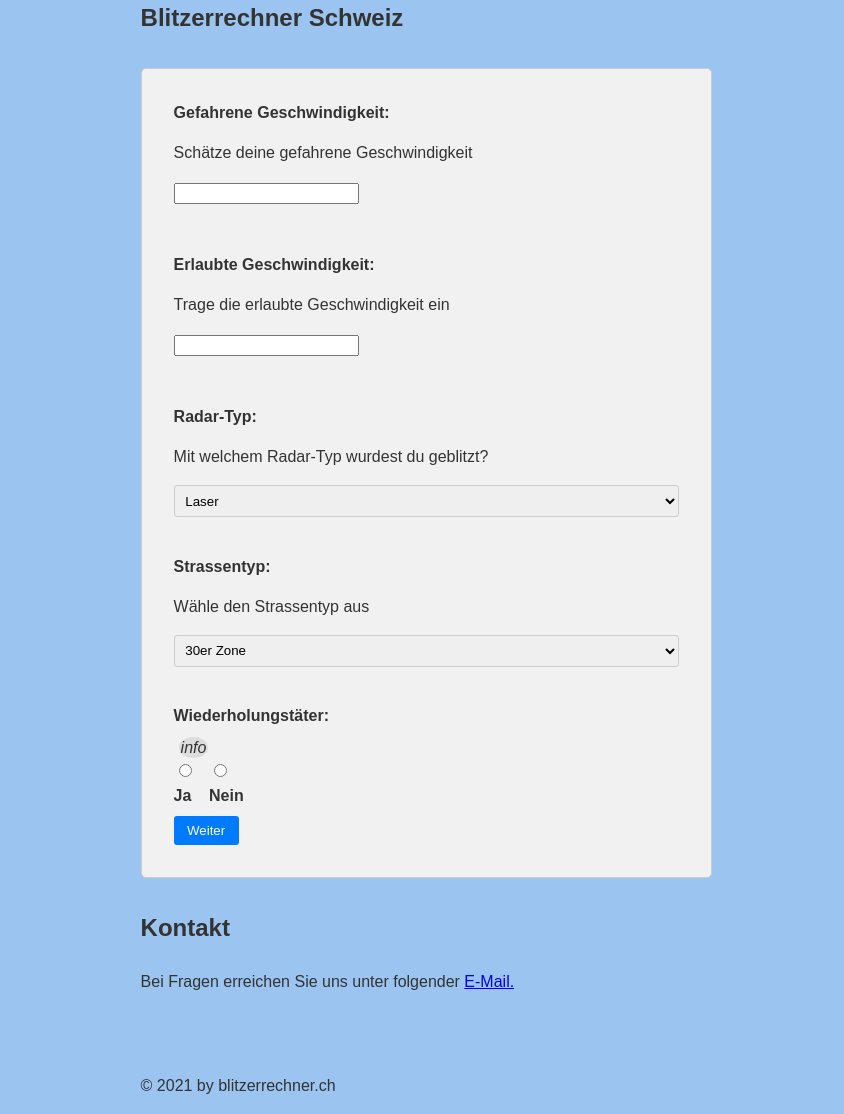
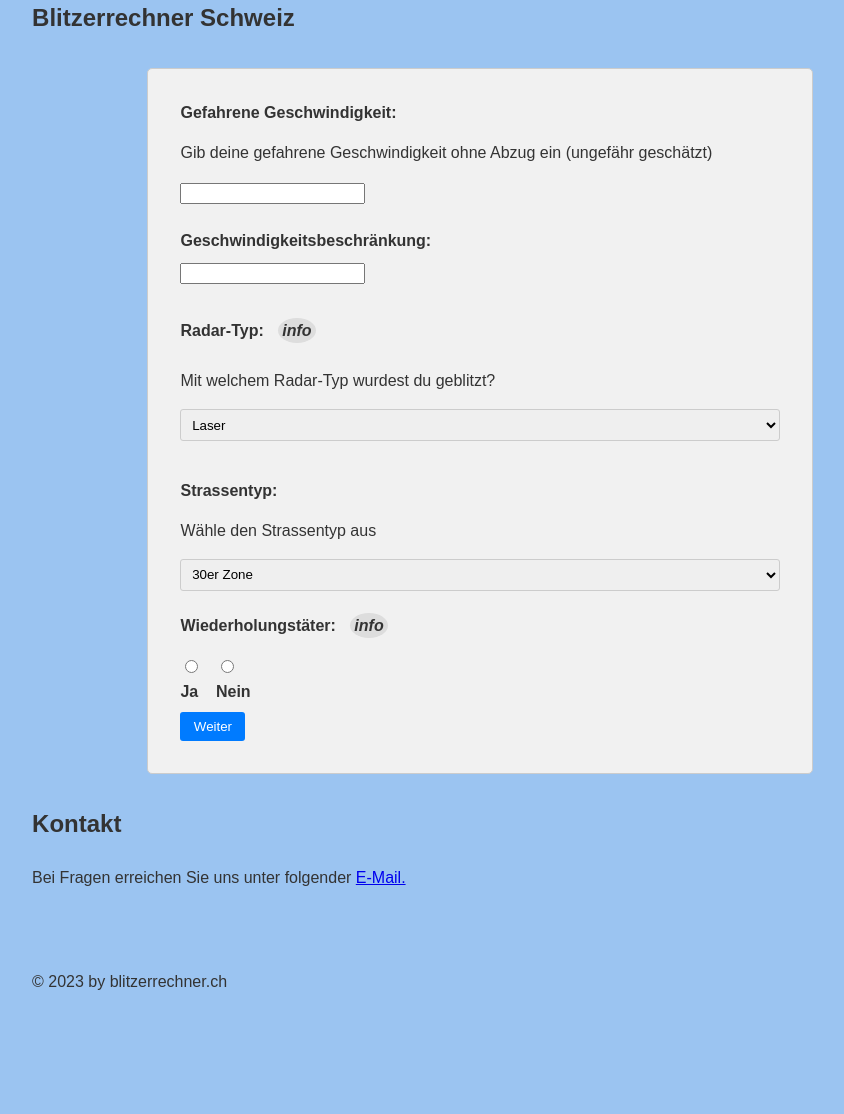
Before and after one commit to yalais/Blitzerrechner-Schweiz, a Flask app: page /eingabe in a window 1280 px wide; the page is wider, and only the part inside the window is pictured. Shown: that part, without its empty margins (309-1153 px from the left). After the commit the page ends 990 px from the top of that part, so only its background shows below. Run offline with Flask 3, Linux system fonts and the light colour scheme.

Commit message:
minor changes

```diff
--- a/static/style.css
+++ b/static/style.css
@@ -79,23 +79,24 @@ input[type="submit"]:hover {
 .info-box {
     position: relative;
     display: inline-block;
-    margin-left: 5px;
+    padding: 10px;
+
 }
 
 .info-icon {
-    border-radius: 50%;
+    border-radius: 80%;
     background-color: #ddd;
-    padding: 2px;
+    padding: 4px;
     cursor: pointer;
 }
 
 .info-text {
     visibility: hidden;
     width: 800px;
-    background-color: #868585;
-    color: #fff;
+    background-color: #d5d2d2;
+    color: #111010;
     text-align: center;
-    padding: 5px 0;
+    padding: 5px;
     position: absolute;
     z-index: 1;
     bottom: 125%;
--- a/templates/countries/deutschland.html
+++ b/templates/countries/deutschland.html
@@ -37,7 +37,7 @@
         </section>
 
         <footer>
-            <p>© 2021 by blitzerrechner.ch</p>
+            <p>© 2023 by blitzerrechner.ch</p>
         </footer>
 
     </div>
--- a/templates/countries/frankreich.html
+++ b/templates/countries/frankreich.html
@@ -38,7 +38,7 @@
         </section>
 
         <footer>
-            <p>© 2021 by blitzerrechner.ch</p>
+            <p>© 2023 by blitzerrechner.ch</p>
         </footer>
 
     </div>
--- a/templates/countries/italien.html
+++ b/templates/countries/italien.html
@@ -38,7 +38,7 @@
         </section>
 
         <footer>
-            <p>© 2021 by blitzerrechner.ch</p>
+            <p>© 2023 by blitzerrechner.ch</p>
         </footer>
 
     </div>
--- a/templates/countries/lichtenstein.html
+++ b/templates/countries/lichtenstein.html
@@ -38,7 +38,7 @@
         </section>
 
         <footer>
-            <p>© 2021 by blitzerrechner.ch</p>
+            <p>© 2023 by blitzerrechner.ch</p>
         </footer>
 
     </div>
--- a/templates/countries/oesterreich.html
+++ b/templates/countries/oesterreich.html
@@ -100,7 +100,7 @@
         </section>
 
         <footer>
-            <p>© 2021 by blitzerrechner.ch</p>
+            <p>© 2023 by blitzerrechner.ch</p>
         </footer>
 
     </div>
--- a/templates/eingabe.html
+++ b/templates/eingabe.html
@@ -31,24 +31,31 @@
     <section id="form-section">
         <h1>Blitzerrechner Schweiz</h1>
         <form action="/kategorie" method="post">
+            <!-- Eingabe gefahrene Geschwindigkeit -->
             <div>
             <label class = "label.title" for="gefahren">Gefahrene Geschwindigkeit:</label>
-            <p>Schätze deine gefahrene Geschwindigkeit</p>
+            <p>Gib deine gefahrene Geschwindigkeit ohne Abzug ein (ungefähr geschätzt)</p>
             <input type="number" name="gefahren" id="gefahren" required>
             </div>
             <br>
-            <br>
-
+            <!-- Eingabe erlaubte Geschwindigkeit -->
             <div>
-            <label class = "label.title" for="erlaubt">Erlaubte Geschwindigkeit:</label>
-            <p>Trage die erlaubte Geschwindigkeit ein</p>
+            <label class = "label.title" for="erlaubt">Geschwindigkeitsbeschränkung:</label>
             <input type="number" name="erlaubt" id="erlaubt" required>
             </div>
             <br>
-            <br>
-
+            <!-- Auswahl Radartyp -->
             <div>
-            <label class = "label.title" for="radar">Radar-Typ:</label>
+            <label class = "label.title" for="radar">Radar-Typ:
+                <div class="info-box">
+                    <i class="info-icon">info</i>
+                    <span class="info-text">
+                        Laser: Polizist mit Laserpistole <br/>
+                        Mobil: Radarkasten teilweise ab Polizeifahrzeug oder Kasten am Strassenrand <br/>
+                        Stationär: Ampelblitzer fest an einer Säule befestigt
+                    </span>
+                </div>
+            </label>
             <p>Mit welchem Radar-Typ wurdest du geblitzt?</p>
             <select name="radar" id="radar" required>
                 <option value="laser">Laser</option>
@@ -57,7 +64,7 @@
             </select>
             </div>
             <br>
-
+            <!-- Auswahl des Strassentypes -->
             <div>
             <label class = "label.title" for="strassentyp">Strassentyp:</label>
             <p>Wähle den Strassentyp aus</p>
@@ -68,17 +75,15 @@
                 {% endfor %}
             </select>
             </div>
-            <br>
-
-            <div class="label-container">
-                <label class="label.title" for="wiederholung">Wiederholungstäter:</label>
-            </div>
-            <div class="info-box">
-                <i class="info-icon">info</i>
-                <span class="info-text">Als Wiederholungstäter gillst du wenn du in den letzten 2 Jahren einen Führerausweisentzug hattest,
-                    du dich noch in der Probezeit befindest oder deinen Führerausweis auf Probezeit besitzt </span>
-            </div>
-            <br>
+            <!-- Auswahl Wiederholungstäter -->
+            <label class="label.title" for="wiederholung">Wiederholungstäter:
+                <div class="info-box">
+                    <i class="info-icon">info</i>
+                    <span class="info-text">Als Wiederholungstäter gillst du wenn du in den letzten 2 Jahren einen Führerausweisentzug hattest,
+                        du dich noch in der Probezeit befindest oder deinen Führerausweis auf Probezeit besitzt
+                    </span>
+                </div>
+            </label>
 
             <div class="radio-container">
                 <input type="radio" id="ja" name="wiederholung" value="ja">
@@ -92,14 +97,14 @@
             <input type="submit" value="Weiter">
         </form>
     </section>
-
+    <!-- Kontaktangaben -->
     <section>
         <h2>Kontakt</h2>
          <p>Bei Fragen erreichen Sie uns unter folgender <a href="mailto:yannic.lais@gmx.ch>">E-Mail.</a></p>
      </section>
-
+    <!-- Footer -->
     <footer>
-        <p>© 2021 by blitzerrechner.ch</p>
+        <p>© 2023 by blitzerrechner.ch</p>
     </footer>
 </div>
 </body>
--- a/templates/ergebnisse/ergebnis_30er_zone.html
+++ b/templates/ergebnisse/ergebnis_30er_zone.html
@@ -38,7 +38,7 @@
         </section>
 
     <footer>
-        <p>© 2021 by blitzerrechner.ch</p>
+        <p>© 2023 by blitzerrechner.ch</p>
     </footer>
 
 </div>
--- a/templates/ergebnisse/ergebnis_ausserorts.html
+++ b/templates/ergebnisse/ergebnis_ausserorts.html
@@ -37,7 +37,7 @@
         </section>
 
     <footer>
-        <p>© 2021 by blitzerrechner.ch</p>
+        <p>© 2023 by blitzerrechner.ch</p>
     </footer>
 </div>
 
--- a/templates/ergebnisse/ergebnis_autobahn.html
+++ b/templates/ergebnisse/ergebnis_autobahn.html
@@ -37,7 +37,7 @@
         </section>
 
     <footer>
-        <p>© 2021 by blitzerrechner.ch</p>
+        <p>© 2023 by blitzerrechner.ch</p>
     </footer>
 </div>
 
--- a/templates/ergebnisse/ergebnis_innerorts.html
+++ b/templates/ergebnisse/ergebnis_innerorts.html
@@ -37,7 +37,7 @@
         </section>
 
     <footer>
-        <p>© 2021 by blitzerrechner.ch</p>
+        <p>© 2023 by blitzerrechner.ch</p>
     </footer>
 </div>
 
--- a/templates/ergebnisse/keine_strafe.html
+++ b/templates/ergebnisse/keine_strafe.html
@@ -35,7 +35,7 @@
     </section>
 
     <footer>
-        <p>© 2021 by blitzerrechner.ch</p>
+        <p>© 2023 by blitzerrechner.ch</p>
     </footer>
 
 </div>
--- a/templates/land.html
+++ b/templates/land.html
@@ -32,7 +32,7 @@
         </section>
 
         <footer>
-            <p>© 2021 by blitzerrechner.ch</p>
+            <p>© 2023 by blitzerrechner.ch</p>
         </footer>
 
     </div>
--- a/templates/wiederholungstaeter.html
+++ b/templates/wiederholungstaeter.html
@@ -37,7 +37,7 @@
         </section>
 
         <footer>
-            <p>© 2021 by blitzerrechner.ch</p>
+            <p>© 2023 by blitzerrechner.ch</p>
         </footer>
     </div>
 
```
Also changed, not shown: 1 other file.
